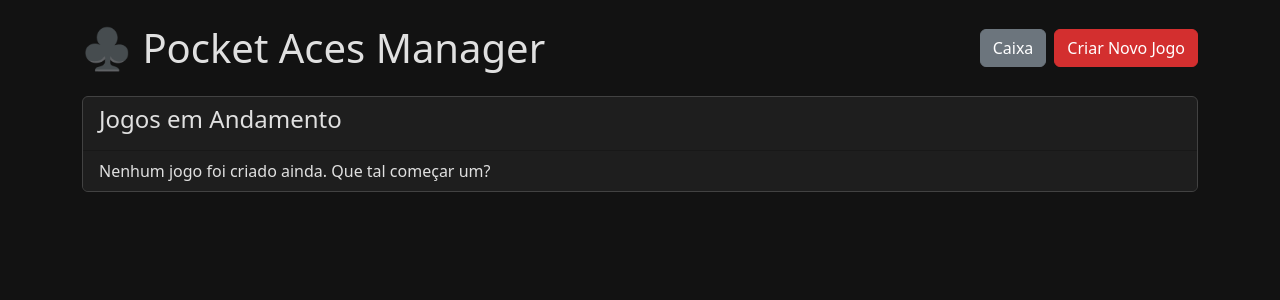
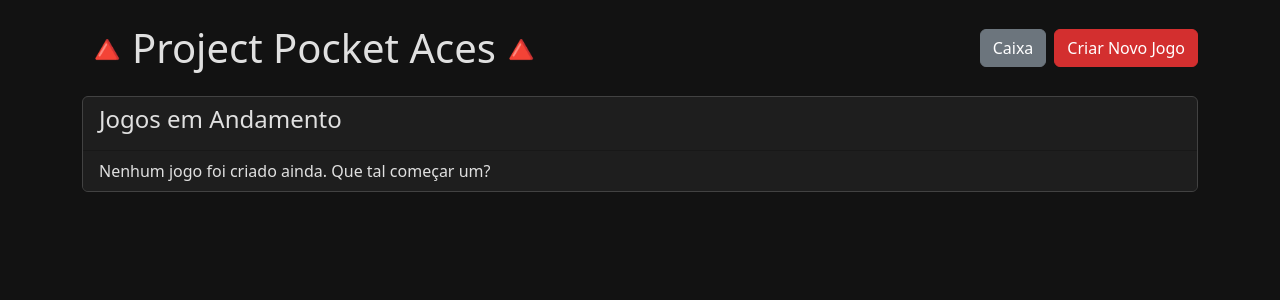
Before and after one commit to pedrocamposlive/pocketacesproject, a Flask app: page / in a window 1280 px wide. Shown: the top 300 px of the page. Run offline with Flask 3, Linux system fonts and the light colour scheme.

Commit message:
Update index.html

```diff
--- a/templates/index.html
+++ b/templates/index.html
@@ -2,7 +2,7 @@
 
 {% block content %}
 <div class="d-flex justify-content-between align-items-center mb-4">
-  <h1 class="mb-0">♣️ Pocket Aces Manager</h1>
+  <h1 class="mb-0">🔺Project Pocket Aces🔺</h1>
   <div class="d-flex gap-2">
       <a href="{{ url_for('caixa') }}" class="btn btn-secondary">Caixa</a>
       <!-- O botão de teste foi removido daqui -->
```
